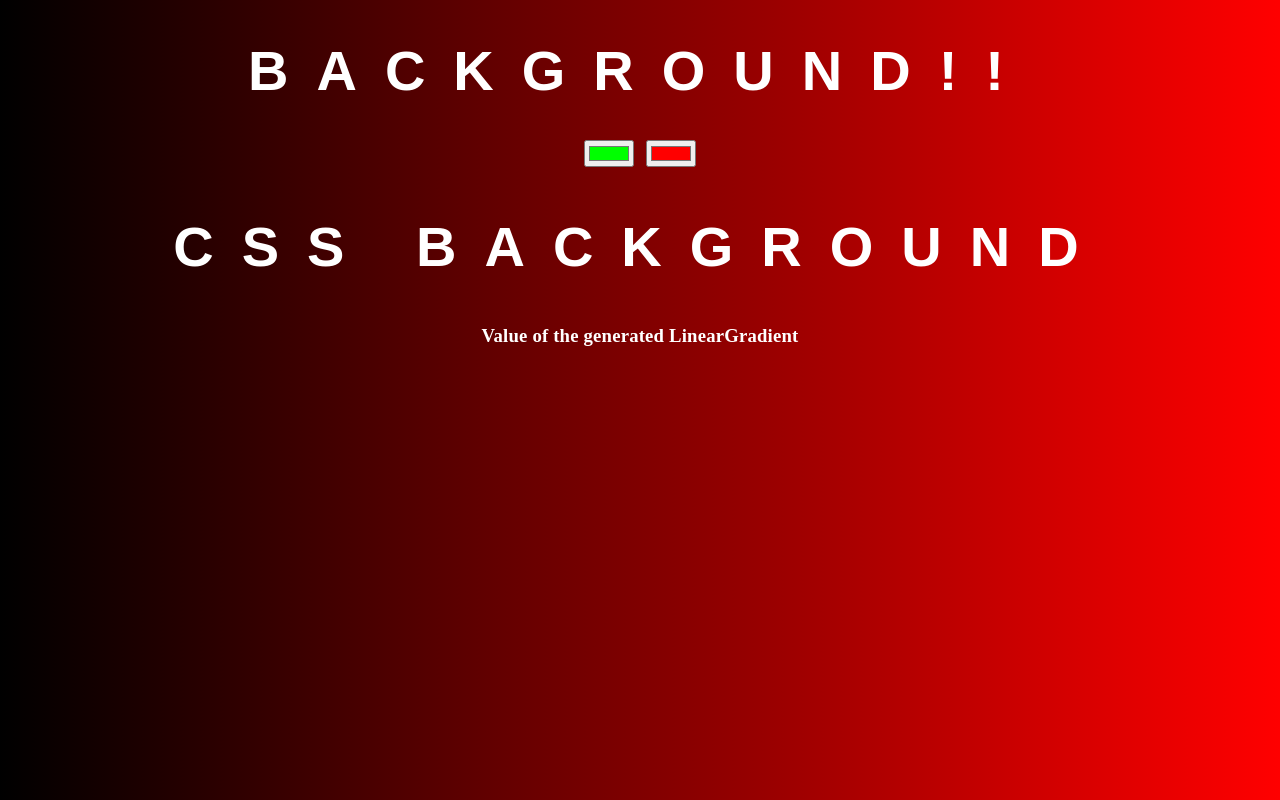
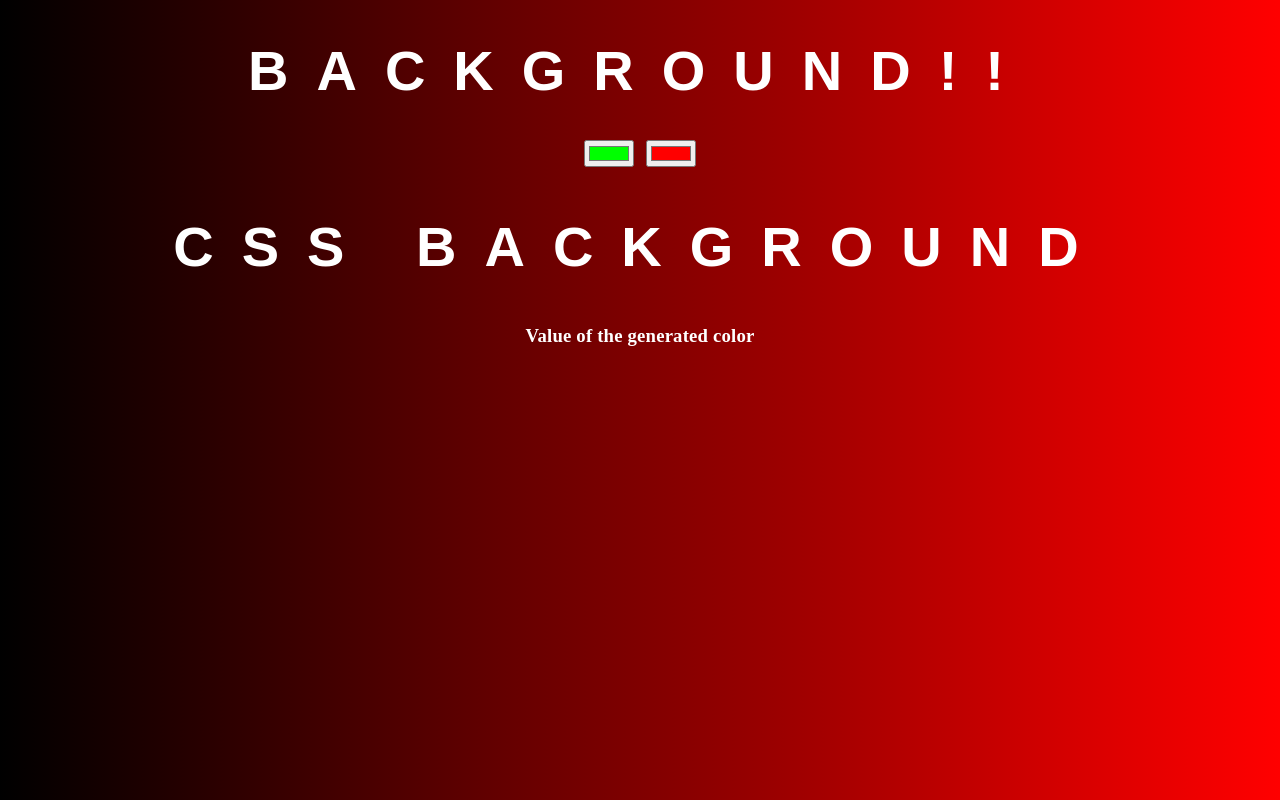
Before and after one commit to apandey208/BackgroundGenerator, a plain HTML site: page index.html in a window 1280 px wide. Drawn offline with Linux system fonts and the light colour scheme.

Commit message:
Revert "changing text"

```diff
--- a/index.html
+++ b/index.html
@@ -11,7 +11,7 @@
     <input class="give1" type="color" name="color1" value="#00ff00">
     <input class="give2" type="color" name="color2" value="#ff0000">
     <h2 class="cssClass">CSS Background</h2>
-    <h3 class="lgaClass">Value of the generated LinearGradient</h3>
+    <h3 class="lgaClass">Value of the generated color</h3>
     <script type="text/javascript" src="Back.js"></script>
 </body>
 </html>
```
